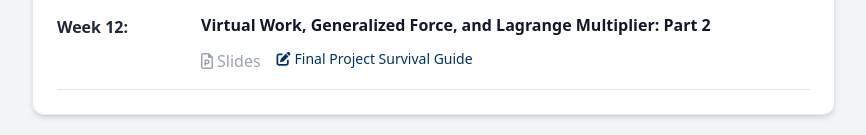
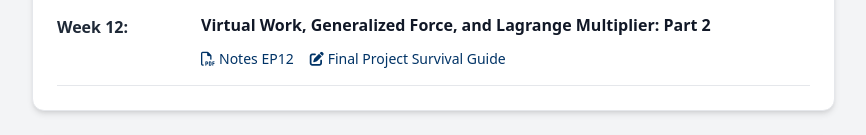
Before and after one commit to xlicoe/PHY275, a plain HTML site: page index.html in a window 1280 px wide. Shown: the part 1924-2059 px from the top of the page, without its empty margins (0-866 px from the left). Drawn offline with nearby package versions, Linux system fonts and the light colour scheme.

Commit message:
Update link to Notes EP12 and remove Slides link

```diff
--- a/index.html
+++ b/index.html
@@ -343,7 +343,7 @@
                                 <div class="flex flex-col space-y-2 w-full">
                                     <span class="font-bold text-gray-900">Virtual Work, Generalized Force, and Lagrange Multiplier: Part 2</span>
                                     <div class="flex flex-wrap gap-4 pt-1 mt-1">
-                                        <a href="#" class="text-gray-400 cursor-not-allowed pointer-events-none font-medium transition-colors"><i class="fa-regular fa-file-powerpoint mr-1"></i>Slides</a>
+                                        <a href="slides/Notes_EP12_part_A.pdf" class="text-brand-blue hover:text-blue-900 hover:underline font-medium text-sm"><i class="fa-regular fa-file-pdf mr-1"></i>Notes EP12</a>
                                         <a href="assignments/275_final_project_survival_guide.pdf" class="text-brand-blue hover:text-blue-900 hover:underline font-medium text-sm"><i class="fa-solid fa-pen-to-square mr-1"></i>Final Project Survival Guide</a>
 
                                     </div>
```
